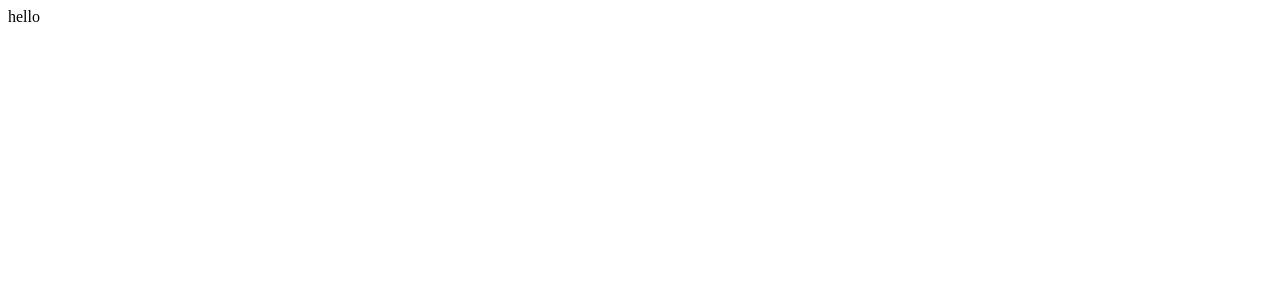
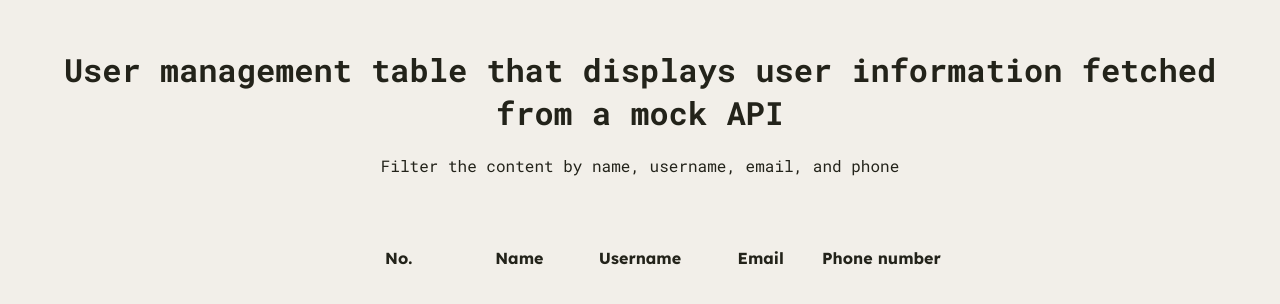
Before and after one commit to Ola-Cencora/smart-it-task, a React (Create React App) app: page / in a window 1280 px wide. Shown: the top 304 px of the page. Built offline with nearby package versions, Linux system fonts and the light colour scheme.

Commit message:
Add basic components and styles

```diff
--- a/src/App.tsx
+++ b/src/App.tsx
@@ -1,7 +1,12 @@
 import React from "react";
+import Header from "./components/global/Header/Header";
+import UserTable from "./components/global/UserTable/UserTable";
 
-function App() {
-  return <div>hello</div>;
-}
+const App = () => (
+  <>
+    <Header />
+    <UserTable />
+  </>
+);
 
 export default App;
--- /dev/null
+++ b/src/components/global/Header/Header.module.scss
@@ -0,0 +1,6 @@
+@import "../../../styles/variables.scss";
+
+.header {
+  font-family: $font-header;
+  margin: 0 auto $basic-size * 5;
+}
--- /dev/null
+++ b/src/components/global/Header/Header.tsx
@@ -0,0 +1,13 @@
+import styles from "./Header.module.scss";
+
+const Header = () => (
+  <header className={styles.header}>
+    <h1>
+      User management table that displays user information fetched from a mock
+      API
+    </h1>
+    <p>Filter the content by name, username, email, and phone</p>
+  </header>
+);
+
+export default Header;
--- /dev/null
+++ b/src/components/global/UserTable/UserTable.module.scss
@@ -0,0 +1,30 @@
+@import "../../../styles/variables.scss";
+
+.table {
+  margin: 0 auto $basic-size * 3;
+  table-layout: fixed;
+  width: 100%;
+
+  th,
+  td {
+    width: 20%;
+    padding: 10px 0;
+    border: 0;
+  }
+
+  &__header th {
+    padding-bottom: $basic-size * 3;
+  }
+
+  &__body tr:hover {
+    background-color: lighten($color-main, 20%);
+    transition: $transition-background;
+  }
+}
+
+@media (min-width: 37.5rem) {
+  .table {
+    width: auto;
+    max-width: 70vw;
+  }
+}
--- /dev/null
+++ b/src/components/global/UserTable/UserTable.tsx
@@ -0,0 +1,22 @@
+import styles from "./UserTable.module.scss";
+
+const UserTable = () => {
+  return (
+    <main>
+      <table className={styles.table}>
+        <thead className={styles.table__header}>
+          <tr>
+            <th>No.</th>
+            <th>Name</th>
+            <th>Username</th>
+            <th>Email</th>
+            <th>Phone number</th>
+          </tr>
+        </thead>
+        <tbody className={styles.table__body}></tbody>
+      </table>
+    </main>
+  );
+};
+
+export default UserTable;
--- a/src/index.tsx
+++ b/src/index.tsx
@@ -1,9 +1,10 @@
 import React from "react";
 import ReactDOM from "react-dom/client";
 import App from "./App";
+import "./styles/main.scss";
 
 const root = ReactDOM.createRoot(
-  document.getElementById("root") as HTMLElement
+  document.getElementById("root") as HTMLDivElement
 );
 root.render(
   <React.StrictMode>
--- /dev/null
+++ b/src/styles/main.scss
@@ -0,0 +1,12 @@
+@import "./variables.scss";
+@import url("https://fonts.googleapis.com/css2?family=Lexend+Deca:wght@100..900&display=swap");
+@import url("https://fonts.googleapis.com/css2?family=Roboto+Mono:ital,wght@0,100..700;1,100..700&display=swap");
+
+body {
+  margin: $basic-size * 4;
+  padding: 0;
+  background-color: $color-light;
+  color: $color-dark;
+  font-family: $font-text;
+  text-align: center;
+}
--- /dev/null
+++ b/src/styles/styles.d.ts
@@ -0,0 +1,4 @@
+declare module '*.scss' {
+  const content: { [className: string]: string };
+  export default content;
+}
--- /dev/null
+++ b/src/styles/variables.scss
@@ -0,0 +1,10 @@
+$color-dark: #23231a; //semi black
+$color-light: #f2efe9; //semi white
+$color-main: #749c75; //green
+
+$font-header: "Roboto Mono", monospace;
+$font-text: "Lexend Deca", sans-serif;
+
+$basic-size: 12px;
+
+$transition-background: background-color 0.15s linear;
```
